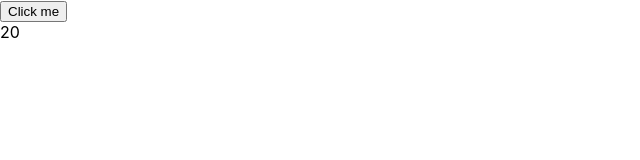
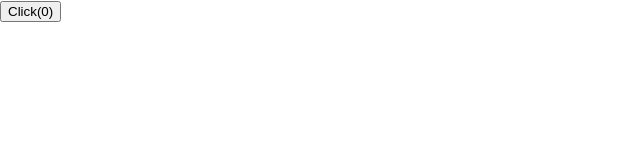
Before and after one commit to yyh321/react-new-feature, a React (Create React App) app: page / in a window 1280 px wide. Shown: the top 160 px of the page, without its empty margins (0-640 px from the left). Built offline with nearby package versions, Linux system fonts and the light colour scheme.

Commit message:
useState 用法

```diff
--- /dev/null
+++ b/src/UseState.js
@@ -0,0 +1,18 @@
+import React, { useState } from 'react';
+
+function UseState() {
+  //  const [count,setCount] = useState(0)
+  // 延时加载，只会调用一次
+   const [count,setCount] = useState(() => {
+     console.log('hello,yyh123');
+     return 0;
+   })
+  return (
+    <button onClick = {() => setCount(count+1)}>
+      Click({count})
+    </button>
+  )
+}
+
+
+export default UseState;
--- a/src/index.js
+++ b/src/index.js
@@ -4,10 +4,11 @@ import './index.css';
 // import App from './App';
 // import Context from './Context';
 // import Lazy from './Lazy';
-import Memo from './Memo';
+// import Memo from './Memo';
+import UseState from './UseState'
 import * as serviceWorker from './serviceWorker';
 
-ReactDOM.render(<Memo />, document.getElementById('root'));
+ReactDOM.render(<UseState />, document.getElementById('root'));
 
 // If you want your app to work offline and load faster, you can change
 // unregister() to register() below. Note this comes with some pitfalls.
```
